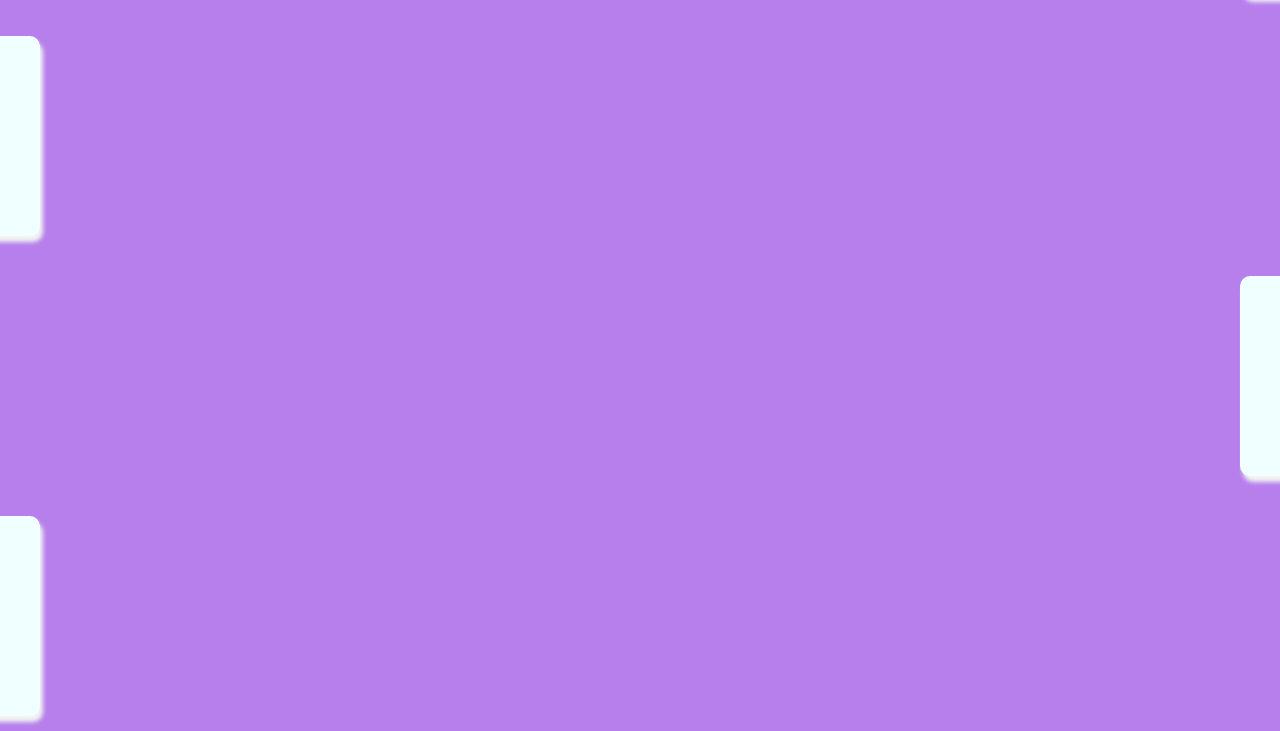
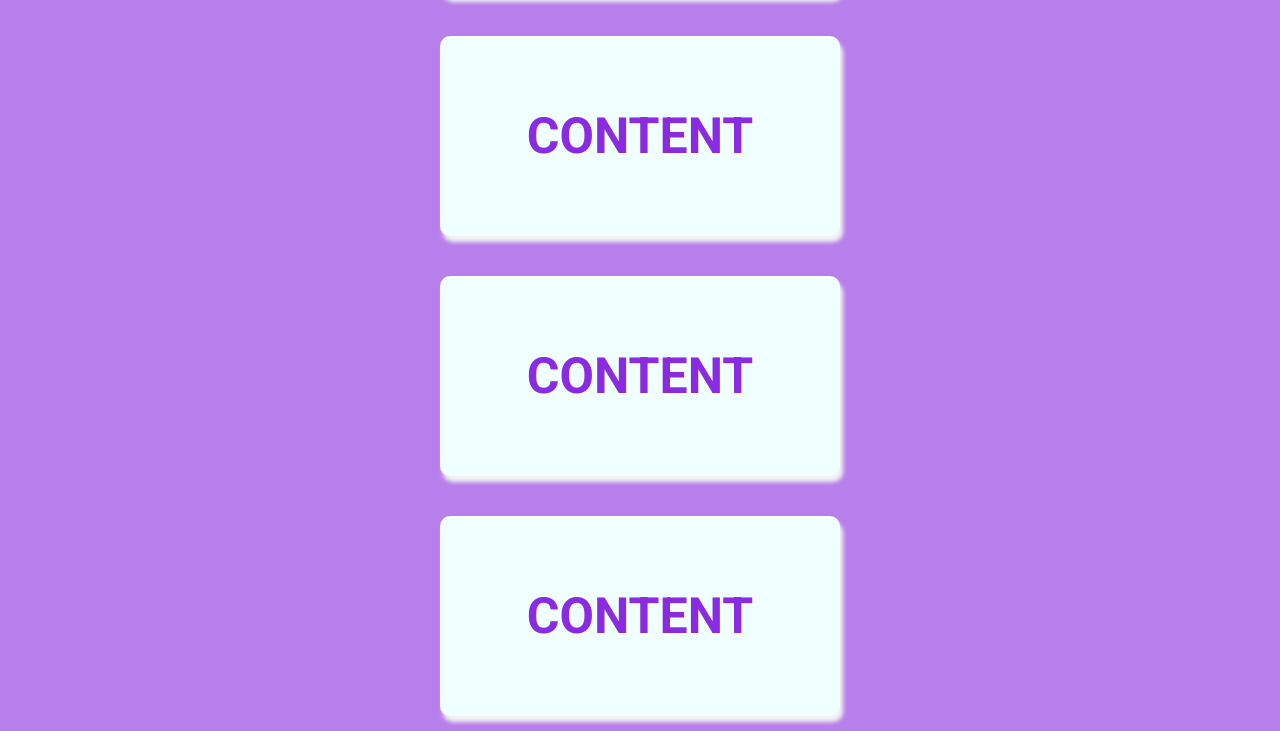
Before and after one commit to KateriinaOrrava/6-Scroll-Animation, a plain HTML site: page index.html in a window 1280 px wide. Shown: the part 762-1493 px from the top of the page. Drawn offline with Linux system fonts and the light colour scheme.

Commit message:
Giving js

```diff
--- a/index.html
+++ b/index.html
@@ -11,7 +11,7 @@
 <body>
 
     <h1>Scroll to see the animation</h1>
-<div class="box show"><h2>CONTENT</h2></div>
+<div class="box"><h2>CONTENT</h2></div>
 <div class="box"><h2>CONTENT</h2></div>
 <div class="box"><h2>CONTENT</h2></div>
 <div class="box"><h2>CONTENT</h2></div>
--- a/script.js
+++ b/script.js
@@ -0,0 +1,18 @@
+let boxes=document.querySelectorAll('.box')
+window.addEventListener('scroll', checkBoxes)
+
+checkBoxes()
+
+function checkBoxes() {
+    //80% of the screen
+    const triggerBottom=window.innerHeight / 5 * 4
+
+    boxes.forEach(box => {
+        const boxTop = box.getBoundingClientRect().top
+        if (boxTop < triggerBottom) {
+            box.classList.add('show')
+        } else {
+            box.classList.remove('show')
+        }
+        })
+}
--- a/style.css
+++ b/style.css
@@ -13,6 +13,7 @@ body {
     justify-content: center;
 
     margin: 0;
+    overflow-x:hidden;
 }
 
 h1 {
```
